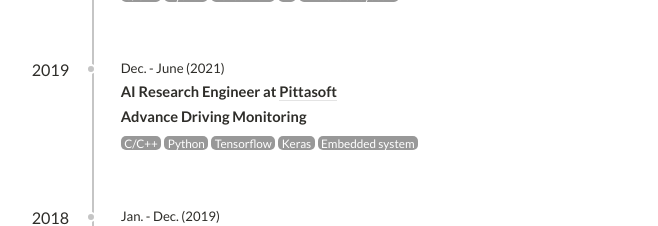
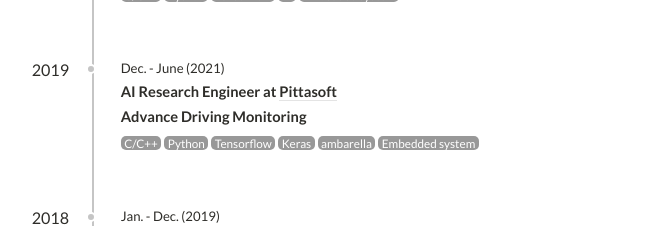
Before and after one commit to mudasarK/mudasarK.github.io, a plain HTML site: page index.html in a window 1280 px wide. Shown: the part 2020-2246 px from the top of the page, without its empty margins (425-1083 px from the left). Drawn offline with Linux system fonts and the light colour scheme.

Commit message:
Update index.html

```diff
--- a/index.html
+++ b/index.html
@@ -188,6 +188,7 @@
 				              	<a href="https://www.python.org/" target="_blank" class="button small">Python</a>
 			              		<a href="" target="_blank" class="button small">Tensorflow</a>
 								<a href="" target="_blank" class="button small">Keras</a>
+						    <a href="" target="_blank" class="button small">ambarella</a>
 								<a href="" target="_blank" class="button small"> Embedded system</a>
 				            </ul>
 				        </section>
```
